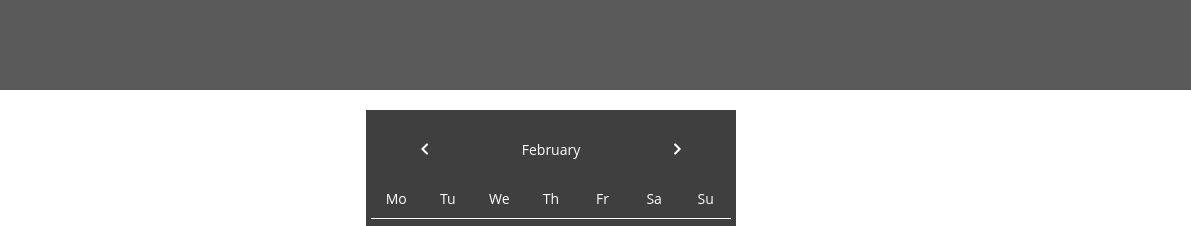
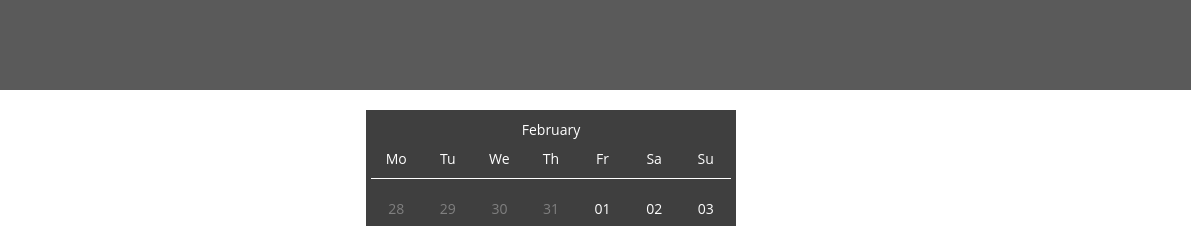
Before and after one commit to pwiniarski1991/birthdayList, a website built with webpack: page index.html in a window 1280 px wide. Shown: the top 226 px of the page, 89-1280 px from the left. Built offline with nearby package versions, Linux system fonts and the light colour scheme.

Commit message:
update calendar view

```diff
--- a/index.html
+++ b/index.html
@@ -22,6 +22,7 @@
                     <span class="monthName"></span>
                     <button class="nextMonth"><i class="fa fa-chevron-right"></i></button>
                 </div>
+                <span class="monthName"></span>
                 <div class="weekDays">
                     <div class="weekDay">Mo</div>
                     <div class="weekDay">Tu</div>
--- a/src/calendar.js
+++ b/src/calendar.js
@@ -3,6 +3,11 @@ import { getBirthdaysFromStorage, fetchApodData } from './helpers';
 const calendar = {
     monthDays: [],
     monthDates: [],
+    async init(monthNum = 1, date) {
+        await this.fillCalendar(date, monthNum);
+        this.setMonth(monthNum);
+        this.switchCalendarView();
+    },
     getMonthName(month) {
         const months = ['January', 'February', 'March', 'April', 'Mai', 'June', 'July', 'August', 'September', 'October', 'Novemeber', 'December'];
         return months[month];
@@ -51,11 +56,14 @@ const calendar = {
         }
     },
     setMonth(month) {
-        document.querySelector('.monthName').textContent = this.getMonthName(month);
+        document.querySelectorAll('.monthName').forEach(el => el.textContent = this.getMonthName(month));
     },
-    async init(monthNum = 1, date) {
-        await this.fillCalendar(date, monthNum);
-        this.setMonth(monthNum);
+    switchCalendarView() {
+        document.querySelectorAll('.monthName').forEach(el => {
+            el.addEventListener('click', () => {
+                document.querySelector('.calendar').classList.toggle('calendar--hide');
+            });
+        });
     },
     render(month) {
         const monthView = document.querySelector('.daysInMonth');
--- a/style.css
+++ b/style.css
@@ -170,10 +170,23 @@ input[type="submit"] {
     margin: 10px;
 }
 
+.monthName {
+    text-align: center;
+    cursor: pointer;
+}
+
 .controls {
-    display: flex;
+    display: none;
     justify-content: space-around;
     padding: 20px 0;
+}
+
+.calendar--hide .controls ~ * {
+    display: none;
+}
+
+.calendar--hide .controls {
+    display: flex;
 }
 
 .weekDays {
```
